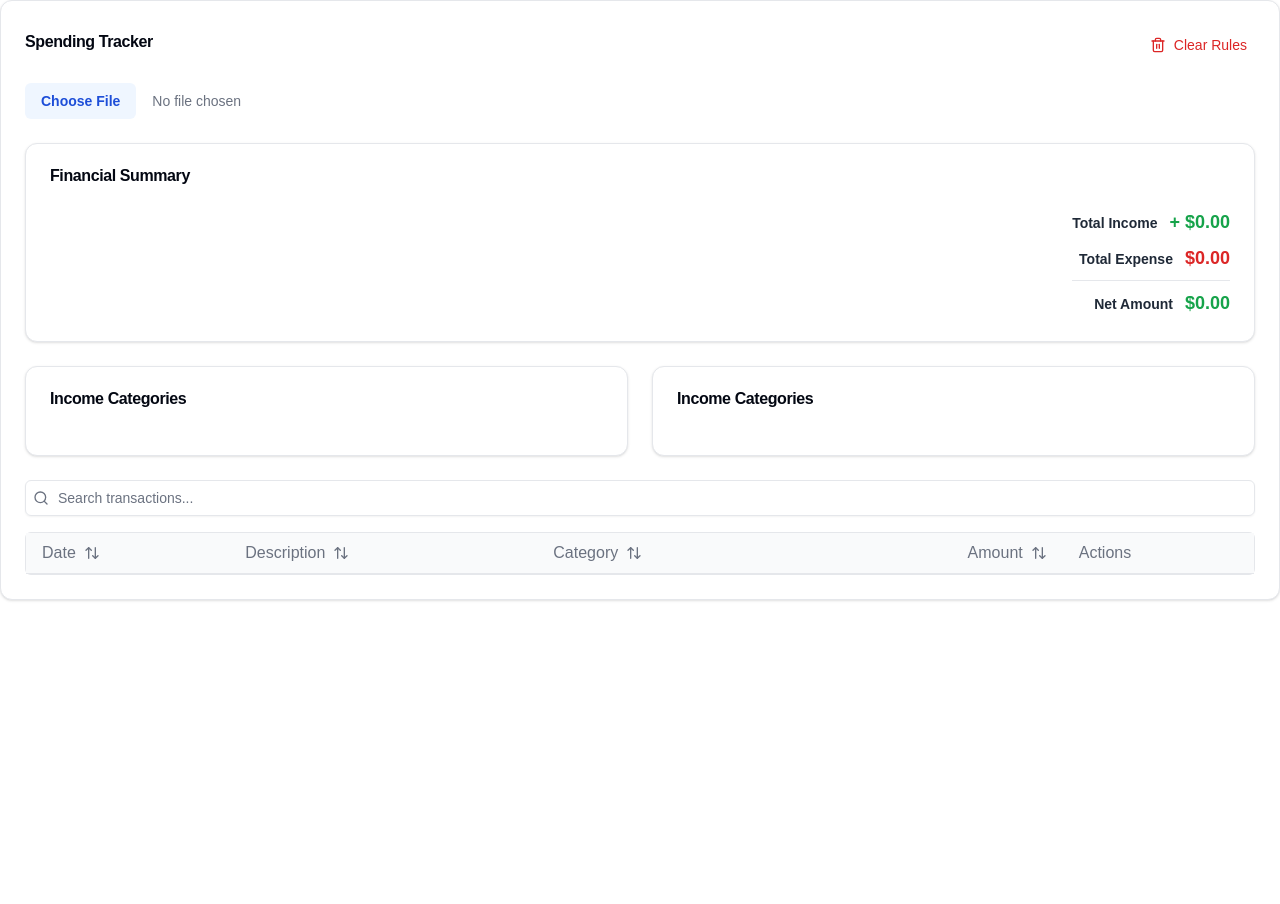
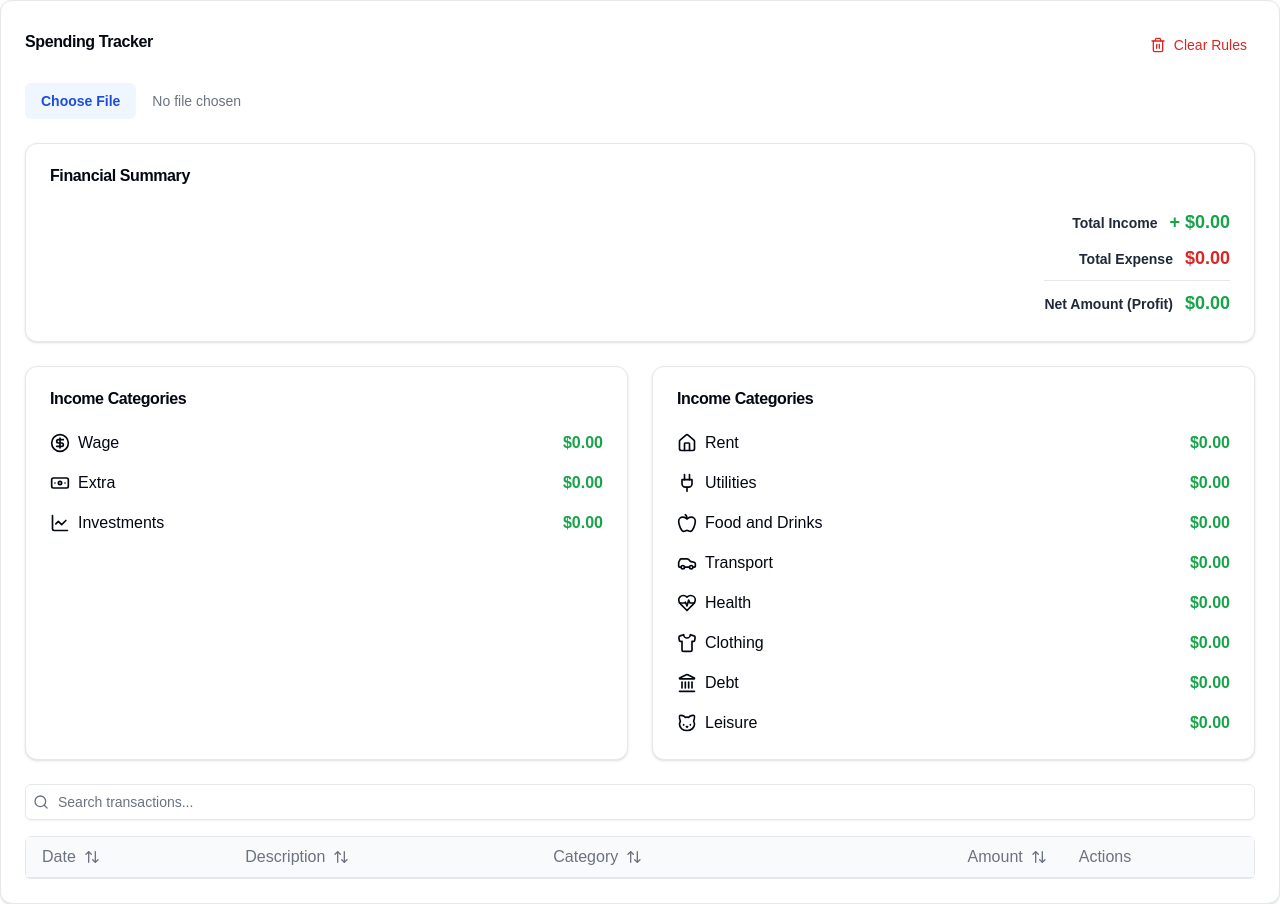
Before and after one commit to ramkaucha/cashflow, a Next.js app in the folder frontend/: page /dashboard in a window 1280 px wide. Before the commit the page ends 800 px from the top, so only its background shows below. Built offline with nearby package versions, Linux system fonts and the light colour scheme.

Commit message:
categories pre added

```diff
--- a/frontend/src/app/dashboard/components/category-totals.tsx
+++ b/frontend/src/app/dashboard/components/category-totals.tsx
@@ -16,6 +16,7 @@ import {
   LucideIcon,
 } from "lucide-react";
 import React from "react";
+import { PREDEFINED_EXPENSES, PREDEFINED_INCOME } from "./constants";
 
 interface CategoryTotals {
   [key: string]: number;
@@ -73,7 +74,7 @@ const CategoryTotals: React.FC<CategoryTotalsProps> = ({ categoryTotals }) => {
     return IconComponent ? <IconComponent className="w-5 h-5" /> : null;
   };
 
-  const netAmount = totalIncome - totalExpense;
+  const netAmount = totalIncome + totalExpense;
 
   return (
     <div className="space-y-6">
@@ -103,7 +104,7 @@ const CategoryTotals: React.FC<CategoryTotalsProps> = ({ categoryTotals }) => {
               <hr />
               <div>
                 <p className="text-sm text-gray-800 font-semibold text-right">
-                  Net Amount
+                  Net Amount (Profit)
                   <span
                     className={`text-lg font-bold ml-3 ${
                       netAmount >= 0 ? "text-green-600" : "text-red-600"
@@ -126,15 +127,18 @@ const CategoryTotals: React.FC<CategoryTotalsProps> = ({ categoryTotals }) => {
           </CardHeader>
           <CardContent>
             <div className="space-y-4">
-              {Object.entries(incomeTotal).map(([category, amount]) => (
-                <div key={category} className="flex justify-between">
+              {PREDEFINED_INCOME.map((category) => {
+                const amount = incomeTotal[category.name] || 0;
+                return (
+                  <div key={category.name} className="flex justify-between">
                     <div className="flex items-center gap-2">
-                    {getIcon(category)}
-                    <span>{category}</span>
+                      {getIcon(category.name)}
+                      <span>{category.name}</span>
                     </div>
                     <span className="font-semibold text-green-600">{formatCurrency(amount)}</span>
                   </div>
-              ))}
+                );
+              })}
             </div>
           </CardContent>
         </Card>
@@ -146,15 +150,18 @@ const CategoryTotals: React.FC<CategoryTotalsProps> = ({ categoryTotals }) => {
           </CardHeader>
           <CardContent>
             <div className="space-y-4">
-              {Object.entries(expenseTotal).map(([category, amount]) => (
-                <div key={category} className="flex justify-between">
+              {PREDEFINED_EXPENSES.map((category) => {
+                const amount = expenseTotal[category.name] || 0;
+                return (
+                  <div key={category.name} className="flex justify-between">
                     <div className="flex items-center gap-2">
-                    {getIcon(category)}
-                    <span>{category}</span>
+                      {getIcon(category.name)}
+                      <span>{category.name}</span>
                     </div>
                     <span className="font-semibold text-green-600">{formatCurrency(amount)}</span>
                   </div>
-              ))}
+                );
+              })}
             </div>
           </CardContent>
         </Card>
--- a/frontend/src/app/dashboard/components/transaction-table.tsx
+++ b/frontend/src/app/dashboard/components/transaction-table.tsx
@@ -1,6 +1,15 @@
-import { ProcessedTransaction} from "@/app/dashboard/components/types";
-import { useReactTable, getCoreRowModel, getSortedRowModel, getFilteredRowModel, flexRender, Column, ColumnDef, CellContext } from "@tanstack/react-table";
-import {ArrowUpDown, Pencil, Trash2} from "lucide-react";
+import { ProcessedTransaction } from "@/app/dashboard/components/types";
+import {
+  useReactTable,
+  getCoreRowModel,
+  getSortedRowModel,
+  getFilteredRowModel,
+  flexRender,
+  Column,
+  ColumnDef,
+  CellContext,
+} from "@tanstack/react-table";
+import { ArrowUpDown, Pencil, Trash2 } from "lucide-react";
 import React from "react";
 
 interface TransactionTableProps {
@@ -11,93 +20,87 @@ interface TransactionTableProps {
   onDelete: (transaction: ProcessedTransaction) => void;
 }
 
-export default function TransactionTable(
-	{
+export default function TransactionTable({
   transactions,
   globalFilter,
   onGlobalFilterChange,
   onEdit,
   onDelete,
-	}: TransactionTableProps
-) {
+}: TransactionTableProps) {
   const columns: ColumnDef<ProcessedTransaction>[] = [
     {
-			accessorKey: 'date',
+      accessorKey: "date",
       header: ({ column }: { column: Column<ProcessedTransaction> }) => (
         <button
-					className='flex items-center gap-2'
-					onClick={() => column.toggleSorting(column.getIsSorted() === 'asc')}
+          className="flex items-center gap-2"
+          onClick={() => column.toggleSorting(column.getIsSorted() === "asc")}
         >
           Date
-					<ArrowUpDown className='h-4 w-4' />
+          <ArrowUpDown className="h-4 w-4" />
         </button>
       ),
     },
     {
-			accessorKey: 'company_name',
+      accessorKey: "company_name",
       header: ({ column }: { column: Column<ProcessedTransaction> }) => (
         <button
-					className='flex items-center gap-2'
-					onClick={() => column.toggleSorting(column.getIsSorted() === 'asc')}
+          className="flex items-center gap-2"
+          onClick={() => column.toggleSorting(column.getIsSorted() === "asc")}
         >
           Description
-					<ArrowUpDown className='h-4 w-4' />
+          <ArrowUpDown className="h-4 w-4" />
         </button>
       ),
     },
     {
-			accessorKey: 'category',
+      accessorKey: "category",
       header: ({ column }: { column: Column<ProcessedTransaction> }) => (
         <button
-					className='flex items-center gap-2'
-					onClick={() => column.toggleSorting(column.getIsSorted() === 'asc')}
+          className="flex items-center gap-2"
+          onClick={() => column.toggleSorting(column.getIsSorted() === "asc")}
         >
           Category
-					<ArrowUpDown className='h-4 w-4' />
+          <ArrowUpDown className="h-4 w-4" />
         </button>
       ),
     },
     {
-			accessorKey: 'amount',
+      accessorKey: "amount",
       header: ({ column }: { column: Column<ProcessedTransaction> }) => (
         <button
-					className='flex items-center gap-2 ml-auto'
-					onClick={() => column.toggleSorting(column.getIsSorted() === 'asc')}
+          className="flex items-center gap-2 ml-auto"
+          onClick={() => column.toggleSorting(column.getIsSorted() === "asc")}
         >
           Amount
-					<ArrowUpDown className='h-4 w-4' />
+          <ArrowUpDown className="h-4 w-4" />
         </button>
       ),
       cell: (props: CellContext<ProcessedTransaction, unknown>) => {
         const value = props.getValue() as number;
-				return (
-					<div className='text-right'>
-						${Math.abs(value).toFixed(2)}
-					</div>
-				)
-			}
+        return <div className="text-right">${Math.abs(value).toFixed(2)}</div>;
+      },
     },
     {
-			id: 'actions',
-			header: 'Actions',
+      id: "actions",
+      header: "Actions",
       cell: ({ row }) => (
-				<div className='flex gap-2 justify-end'>
+        <div className="flex gap-2 justify-end">
           <button
             onClick={() => onEdit(row.original)}
-						className='p-1 text-blue-600 hover:bg-blue-50 rounded-md'
+            className="p-1 text-blue-600 hover:bg-blue-50 rounded-md"
           >
-						<Pencil className='h-4 w-4' />
+            <Pencil className="h-4 w-4" />
           </button>
           <button
             onClick={() => onDelete(row.original)}
-						className='p-1 text-red-800 hover:bg-red-50 rounded-md'
+            className="p-1 text-red-800 hover:bg-red-50 rounded-md"
           >
-						<Trash2 className='h-4 w-4' />
+            <Trash2 className="h-4 w-4" />
           </button>
         </div>
-			)
-		}
-	]
+      ),
+    },
+  ];
 
   const table = useReactTable({
     data: transactions,
@@ -115,34 +118,40 @@ export default function TransactionTable(
     <div className="rounded-md border">
       <table className="w-full">
         <thead>
-					{table.getHeaderGroups().map(headerGroup => (
+          {table.getHeaderGroups().map((headerGroup) => (
             <tr key={headerGroup.id} className="border-b bg-gray-50">
-							{ headerGroup.headers.map(header => (
-								<th key={header.id} className='px-4 py-2 text-left font-medium text-gray-500'>
+              {headerGroup.headers.map((header) => (
+                <th key={header.id} className="px-4 py-2 text-left font-medium text-gray-500">
                   {header.isPlaceholder
                     ? null
-										: flexRender(
-											header.column.columnDef.header,
-											header.getContext()
-										)
-									}
+                    : flexRender(header.column.columnDef.header, header.getContext())}
                 </th>
               ))}
             </tr>
           ))}
         </thead>
         <tbody>
-					{table.getRowModel().rows.map(row => (
+          {table.getRowModel().rows.map((row) => (
             <tr key={row.id} className="border-b">
-							{row.getVisibleCells().map(cell => (
-								<td key={cell.id} className="px-4 py-2">
+              {row.getVisibleCells().map((cell) => {
+                const isAmountColumn = cell.column.id === "amount";
+                const amount = isAmountColumn ? parseFloat(cell.getValue() as string) : 0;
+
+                return (
+                  <td
+                    key={cell.id}
+                    className={`px-4 py-2 ${
+                      isAmountColumn ? (amount > 0 ? "text-green-600" : "text-red-600") : ""
+                    }`}
+                  >
                     {flexRender(cell.column.columnDef.cell, cell.getContext())}
                   </td>
-							))}
+                );
+              })}
             </tr>
           ))}
         </tbody>
       </table>
     </div>
-	)
+  );
 }
```
Lines whose indentation alone changed are shown as unchanged.
